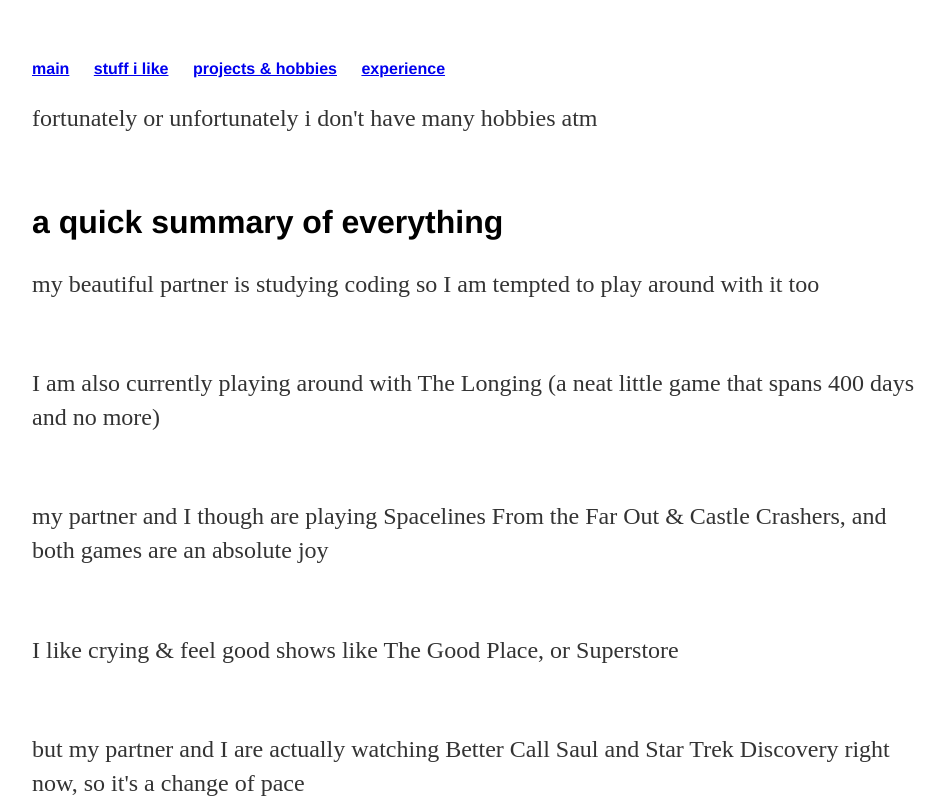
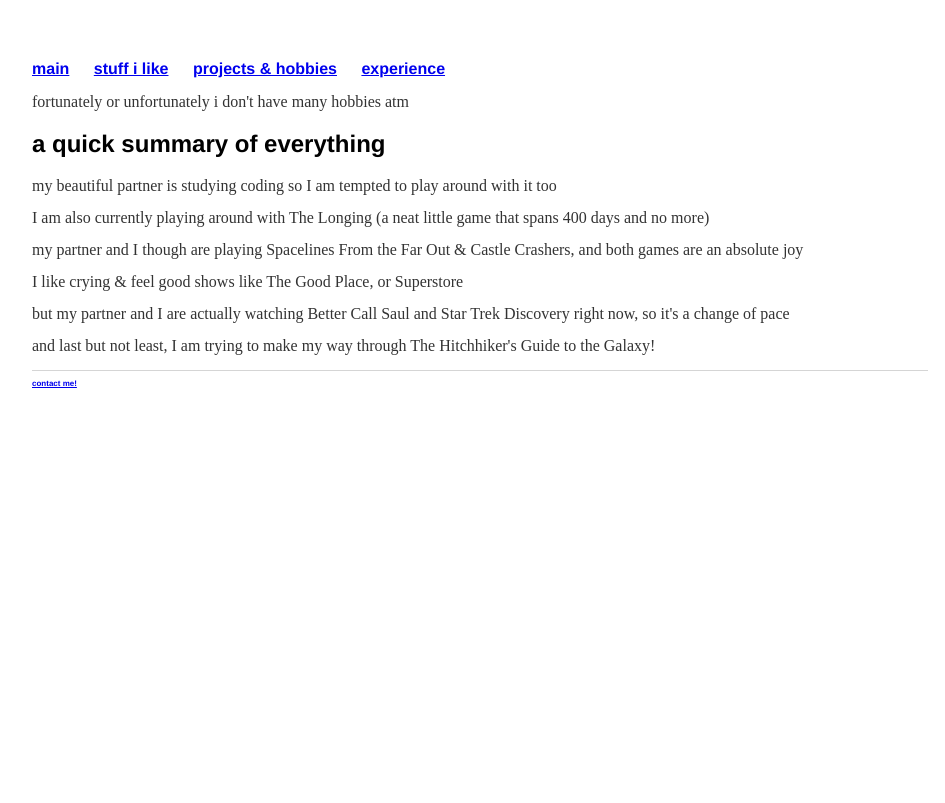
Before and after one commit to aye1captain/aye1captain.github.io, a plain HTML site: page projects.html in a window 1280 px wide. Shown: the top 803 px of the page, without its empty margins (160-1105 px from the left). Drawn offline with Linux system fonts and the light colour scheme.

Commit message:
update styles

```diff
--- a/css/styles.css
+++ b/css/styles.css
@@ -13,28 +13,28 @@
     margin-right: 20px;
 }
 a:hover {
-    text-decoration: uderline;
+    text-decoration: underline;
 }
 h1 {
-    font-size: 3em;
+    font-size: 2em;
     font-family: 'Helvetica', 'Arial', 'Sans-Serif';
 }
 h2 {
-    font-size: 2em;
+    font-size: 1.5em;
     font-family: 'Helvetica', 'Arial', 'Sans-Serif';
 }
 p {
-    font-size: 1.5em;
-    line-height: 1.4em;
+    font-size: 1em;
+    line-height: 1em;
     color: #333;
 }
 footer {
     border-top: 1px solid #d5d5d5;
-    font-size: .8em;
+    font-size: .5em;
 }
 ul.posts {
     margin: 20px auto 40px;
-    font-size: 1.5em;
+    font-size: 1em;
 }
 ul.posts li {
     list-style: none;
--- a/projects.html
+++ b/projects.html
@@ -21,14 +21,14 @@
         <main>
             <div class="container">
                 <div class="blurb">
-                    <p>fortunately or unfortunately i don't have many hobbies atm</p></br>
+                    <p>fortunately or unfortunately i don't have many hobbies atm</p>
 
                     <h2>a quick summary of everything</h2>
-                    <p>my beautiful partner is studying coding so I am tempted to play around with it too</p></br>
-                    <p>I am also currently playing around with The Longing (a neat little game that spans 400 days and no more)</p></br>
-                    <p>my partner and I though are playing Spacelines From the Far Out & Castle Crashers, and both games are an absolute joy</p></br>
-                    <p>I like crying & feel good shows like The Good Place, or Superstore</p></br>
-                    <p>but my partner and I are actually watching Better Call Saul and Star Trek Discovery right now, so it's a change of pace</p></br>
+                    <p>my beautiful partner is studying coding so I am tempted to play around with it too</p>
+                    <p>I am also currently playing around with The Longing (a neat little game that spans 400 days and no more)</p>
+                    <p>my partner and I though are playing Spacelines From the Far Out & Castle Crashers, and both games are an absolute joy</p>
+                    <p>I like crying & feel good shows like The Good Place, or Superstore</p>
+                    <p>but my partner and I are actually watching Better Call Saul and Star Trek Discovery right now, so it's a change of pace</p>
                     <p>and last but not least, I am trying to make my way through The Hitchhiker's Guide to the Galaxy!</p>
                 </div>
             </div>
```
Also changed, not shown: experience.html (+1 -1 lines).
